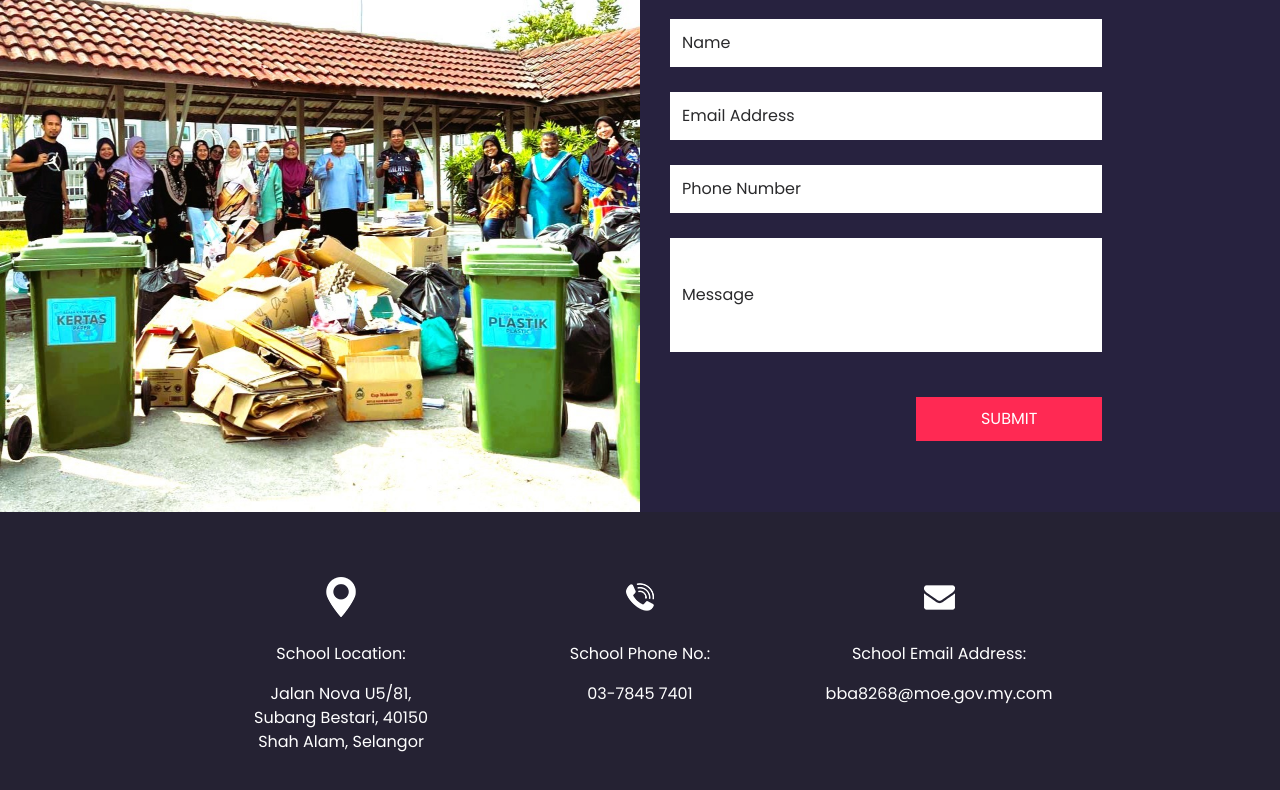
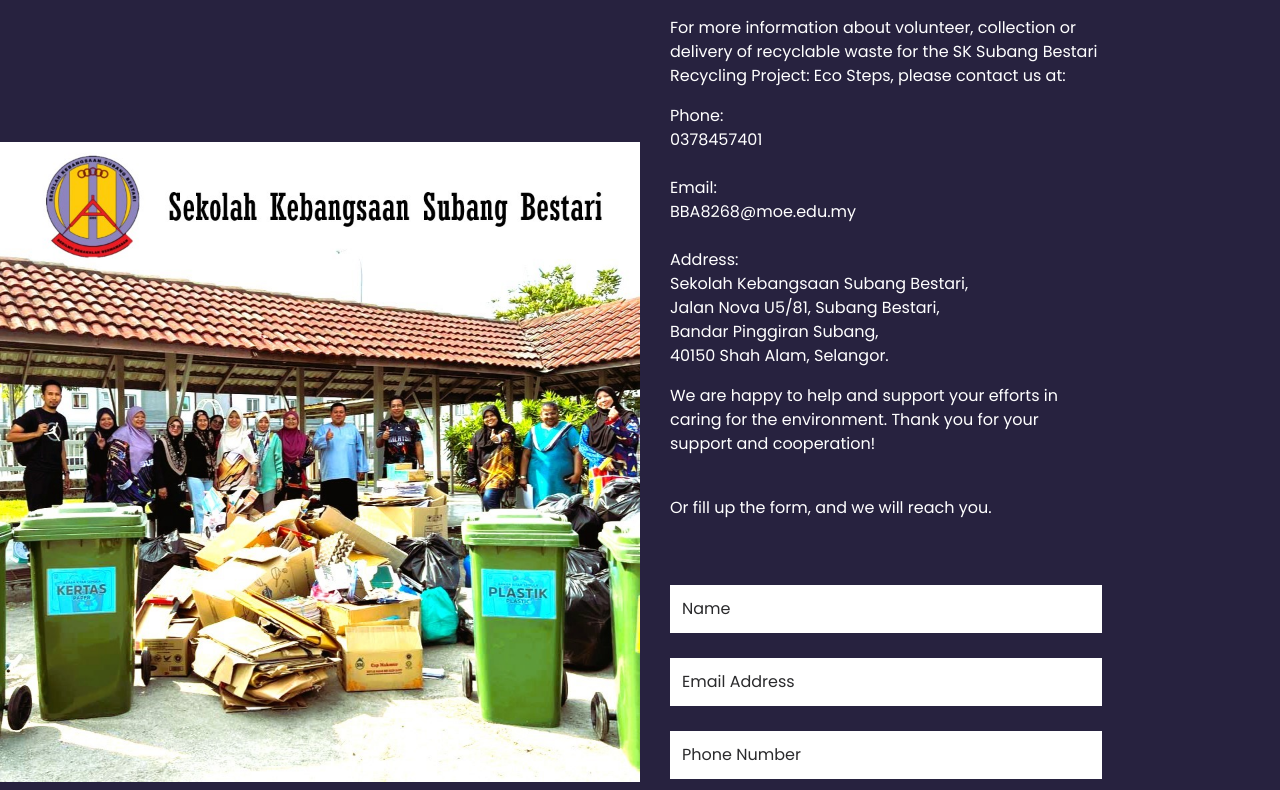
Before and after one commit to ghafur1994/eco-steps-subang-bestari, a plain HTML site: page contact.html in a window 1280 px wide. Shown: the part 226-1016 px from the top of the page. Drawn offline with nearby package versions, Linux system fonts and the light colour scheme.

Commit message:
modify the contact us section, and update the address

```diff
--- a/contact.html
+++ b/contact.html
@@ -42,6 +42,37 @@
                 Contact Us
               </h2>
             </div>
+            <br>
+            <br>
+            <div>
+              <p>
+                For more information about volunteer, collection or delivery of recyclable waste for the SK Subang
+                Bestari Recycling Project: Eco Steps, please contact us at:
+              </p>
+              <p>
+                Phone:
+                <br>0378457401
+                <br>
+                <br>
+                Email:
+                <br>BBA8268@moe.edu.my
+                <br>
+                <br>
+                Address:
+                <br>Sekolah Kebangsaan Subang Bestari,
+                <br> Jalan Nova U5/81, Subang Bestari,
+                <br>Bandar Pinggiran Subang,
+                <br>40150 Shah Alam, Selangor.
+
+              </p>
+              <p>We are happy to help and support your efforts in caring for the environment. Thank you for your support
+                and cooperation!</p>
+            </div>
+            <br>
+            <p>
+              Or fill up the form, and we will reach you.
+            </p>
+            <br>
             <form action="">
               <div>
                 <input type="text" placeholder="Name" />
--- a/js/content.js
+++ b/js/content.js
@@ -13,7 +13,7 @@ class SpecialContentContact extends HTMLElement {
                         School Location:
                         </p>
                         <p>
-                        <span>Jalan Nova U5/81, Subang Bestari, 40150 Shah Alam, Selangor</span>
+                        <span>Sekolah Kebangsaan Subang Bestari, Jalan Nova U5/81, Subang Bestari, 40150 Shah Alam, Selangor</span>
                         </p>
                     </div>
                     </div>
```
